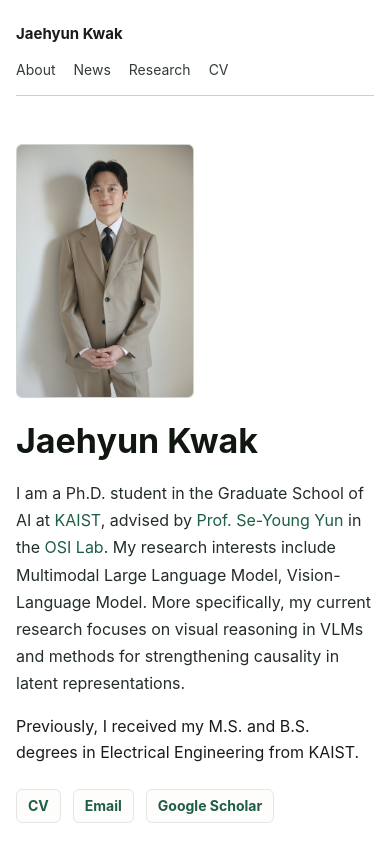
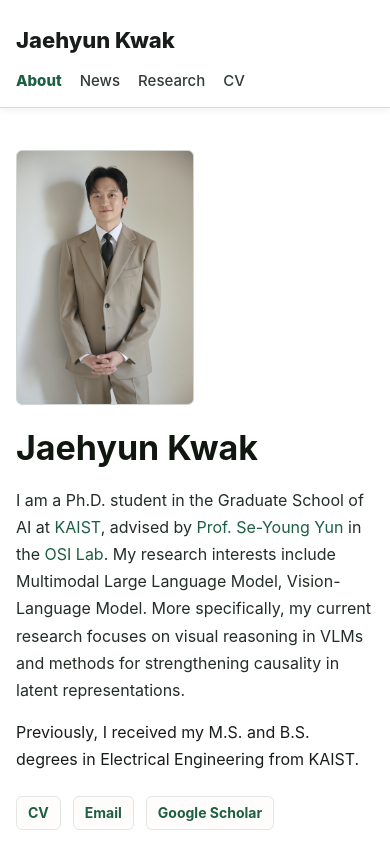
Before and after one commit to jaehyun-kwak/jaehyun-kwak.github.io, a React (Vite) app: page / in a window 390 px wide. Shown: the top 844 px of the page. Built offline with nearby package versions, Linux system fonts and the light colour scheme.

Commit message:
Add full width page header

```diff
--- a/src/App.css
+++ b/src/App.css
@@ -39,38 +39,55 @@ a:hover {
 .page {
   width: min(960px, calc(100% - 48px));
   margin: 0 auto;
-  padding: 30px 0 88px;
+  padding: 58px 0 88px;
   min-width: 0;
 }
 
 .site-header {
+  width: 100%;
+  background: rgba(255, 255, 255, 0.96);
+  border-bottom: 1px solid rgba(207, 213, 208, 0.86);
+  box-shadow: 0 2px 8px rgba(17, 24, 39, 0.06);
+}
+
+.site-header-inner {
   display: flex;
-  justify-content: space-between;
   align-items: center;
-  gap: 28px;
-  margin-bottom: 54px;
-  padding-bottom: 18px;
-  border-bottom: 1px solid rgba(201, 198, 189, 0.85);
+  width: min(1260px, calc(100% - 64px));
+  min-height: 70px;
+  margin: 0 auto;
+  gap: 30px;
 }
 
 .site-title {
   color: var(--text);
-  font-size: 15px;
-  font-weight: 700;
+  font-size: 22px;
+  font-weight: 760;
   letter-spacing: 0;
   white-space: nowrap;
 }
 
-nav {
+.site-nav {
   display: flex;
   align-items: center;
-  gap: 20px;
+  gap: 26px;
 }
 
-nav a {
+.site-nav a {
   color: #323b35;
-  font-size: 14px;
-  line-height: 1;
+  font-size: 15px;
+  font-weight: 520;
+  line-height: 1.2;
+}
+
+.site-nav a:hover {
+  color: var(--accent-dark);
+  text-decoration: none;
+}
+
+.site-nav a:first-child {
+  color: var(--accent-dark);
+  font-weight: 760;
 }
 
 .about {
@@ -78,6 +95,7 @@ nav a {
   grid-template-columns: 220px minmax(0, 1fr);
   gap: 46px;
   align-items: start;
+  margin-top: 0;
   margin-bottom: 64px;
 }
 
@@ -294,17 +312,20 @@ h2 {
 @media (max-width: 700px) {
   .page {
     width: min(100% - 32px, 960px);
-    padding-top: 22px;
+    padding-top: 42px;
   }
 
-  .site-header {
+  .site-header-inner {
+    flex-direction: column;
     align-items: flex-start;
-    flex-direction: column;
-    gap: 16px;
-    margin-bottom: 36px;
+    justify-content: center;
+    width: min(100% - 32px, 960px);
+    min-height: auto;
+    padding: 22px 0 17px;
+    gap: 14px;
   }
 
-  nav {
+  .site-nav {
     flex-wrap: wrap;
     gap: 13px 18px;
   }
--- a/src/App.jsx
+++ b/src/App.jsx
@@ -26,10 +26,11 @@ function ProfilePhoto() {
 function Header() {
   return (
     <header className="site-header">
+      <div className="site-header-inner">
         <a href="#about" className="site-title">
           {profile.name}
         </a>
-      <nav>
+        <nav className="site-nav" aria-label="Primary navigation">
           <a href="#about">About</a>
           <a href="#news">News</a>
           <a href="#research">Research</a>
@@ -37,6 +38,7 @@ function Header() {
             CV
           </a>
         </nav>
+      </div>
     </header>
   );
 }
@@ -155,11 +157,13 @@ function Research() {
 
 export default function App() {
   return (
+    <>
+      <Header />
       <main className="page">
-      <Header />
         <About />
         <News />
         <Research />
       </main>
+    </>
   );
 }
```
Lines whose indentation alone changed are shown as unchanged.
